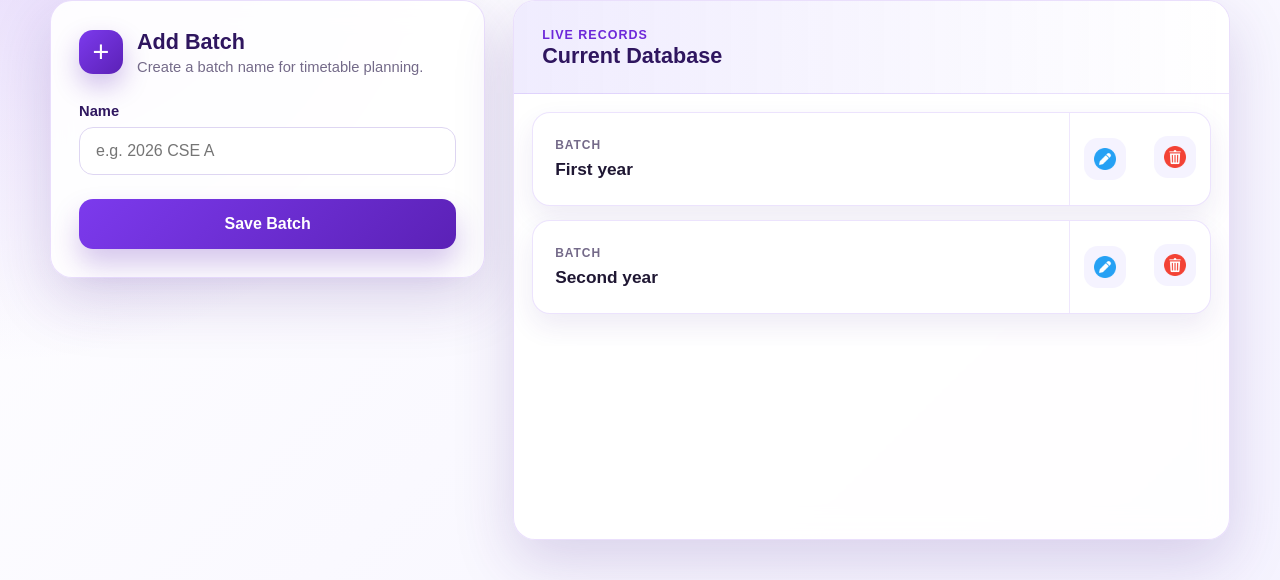
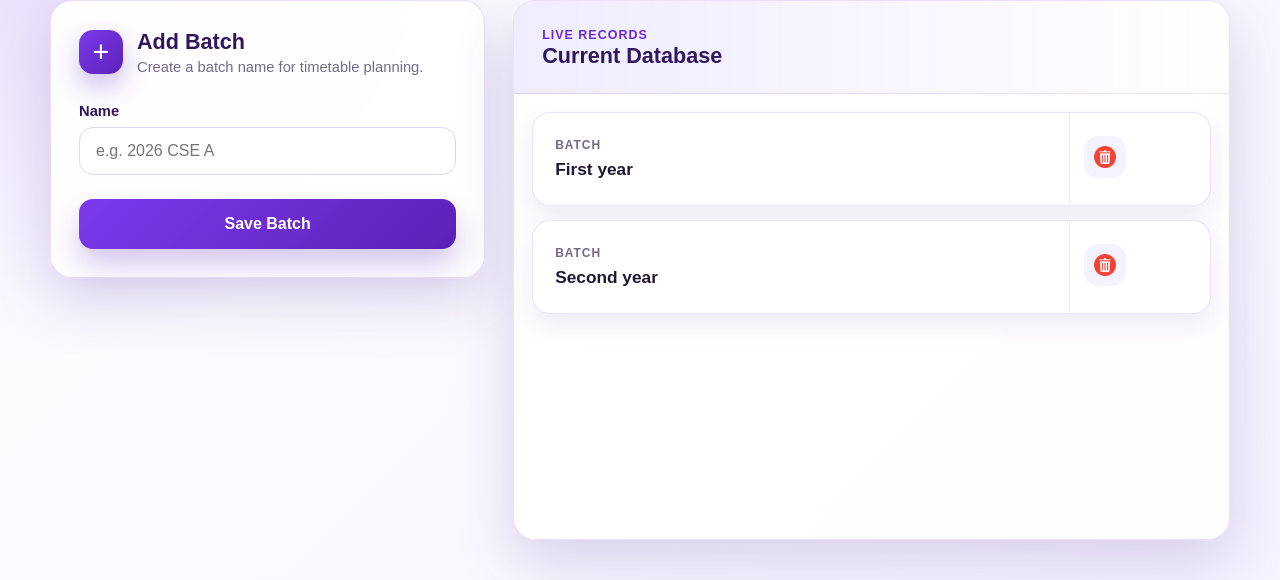
Before and after one commit to Satyanweshi01/Schedulo, a Flask app: page /batch/add in a window 1280 px wide. Shown: the part 148-728 px from the top of the page. Run offline with Flask 3, Linux system fonts and the light colour scheme.

Commit message:
comment out the edit button from batch,subject,department,teacher web pages

```diff
--- a/app/blueprints/database_edit_form/templates/batch_db.html
+++ b/app/blueprints/database_edit_form/templates/batch_db.html
@@ -49,7 +49,7 @@
                                 <strong>{{ i.name }}</strong>
                             </div>
                         </div>
-                        <div class="card-edit" title="Edit"><button></button></div>
+                        <!--<div class="card-edit" title="Edit"><button></button></div>-->
                         <div class="card-delete" title="Delete">
                             <form action="{{url_for('database_edit_form.delete_batch',id=i.batch_id)}}" method="POST">
                                 <button type = "submit"></button>
--- a/app/blueprints/database_edit_form/templates/department_db.html
+++ b/app/blueprints/database_edit_form/templates/department_db.html
@@ -49,7 +49,7 @@
                                 <strong>{{ i.name }}</strong>
                             </div>
                         </div>
-                        <div class="card-edit" title="Edit"><button></button></div>
+                        <!--<div class="card-edit" title="Edit"><button></button></div>-->
                         <div class="card-delete" title="Delete">
                             <form action="{{url_for('database_edit_form.delete_department',id=i.dept_id)}}" method="POST">
                                 <button type = "submit"></button>
--- a/app/blueprints/database_edit_form/templates/subject_db.html
+++ b/app/blueprints/database_edit_form/templates/subject_db.html
@@ -57,7 +57,7 @@
                                 <strong>{{ i.code }}</strong>
                             </div>
                         </div>
-                        <div class="card-edit" title="Edit"><button></button></div>
+                        <!--<div class="card-edit" title="Edit"><button></button></div>-->
                         <div class="card-delete" title="Delete">
                             <form action="{{url_for('database_edit_form.delete_subject',id=i.subject_id)}}" method="POST">
                                 <button type = "submit"></button>
--- a/app/blueprints/database_edit_form/templates/teacher_db.html
+++ b/app/blueprints/database_edit_form/templates/teacher_db.html
@@ -49,7 +49,7 @@
                                 <strong>{{ i.name }}</strong>
                             </div>
                         </div>
-                        <div class="card-edit" title="Edit"><button></button></div>
+                        <!--<div class="card-edit" title="Edit"><button></button></div>-->
                         <div class="card-delete" title="Delete">
                             <form action="{{url_for('database_edit_form.delete_teacher',id=i.teacher_id)}}" method="POST">
                                 <button type = "submit"></button>
```
Also changed, not shown: instance/database.db.
